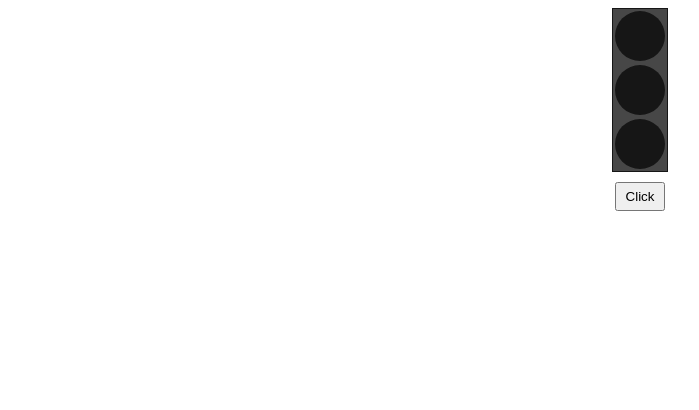
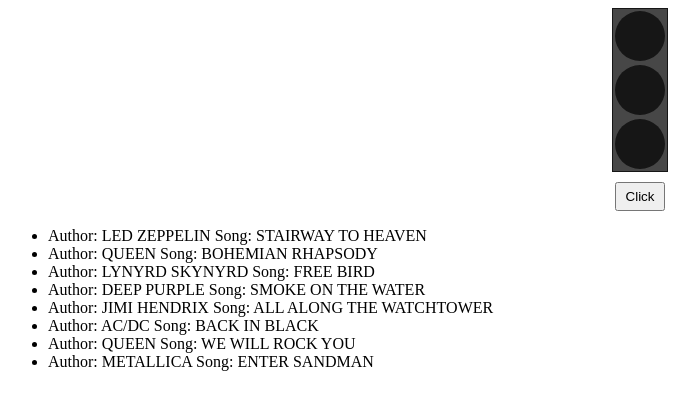
Before and after one commit to SemenKluchko/dom, a plain HTML site: page dom-basics/index.html in a window 1280 px wide. Shown: the whole page, without its empty margins (0-699 px from the left). Drawn offline with Linux system fonts and the light colour scheme.

Commit message:
add second task

```diff
--- a/index.html
+++ b/dom-basics/index.html
@@ -16,6 +16,7 @@
         </div>
         <button class="btn">Click</button>
     </div>
+    <div class="main-div"></div>
     <script type="text/javascript" src="script.js"></script>
 </body>
 </html>
--- /dev/null
+++ b/dom-basics/script.js
@@ -0,0 +1,90 @@
+;const d = document;
+
+const box = d.querySelectorAll('.box-item');
+const btn = d.querySelector('.btn');
+
+let flag = 0;
+
+function clearTrafficLight() {
+   for (let i = 0; i < box.length; i++) {
+       box[i].classList.remove('one');
+       box[i].classList.remove('two');
+       box[i].classList.remove('three');
+   }
+}
+
+btn.onclick = function() {
+    clearTrafficLight();
+    if (flag === 0) {
+        box[0].classList.add('one');
+        flag = 1;
+    } else if (flag === 1) {
+        clearTrafficLight();
+        box[1].classList.add('two');
+        flag = 2;
+    } else if (flag === 2) {
+        clearTrafficLight();
+        box[2].classList.add('three');
+        flag = 3;
+    } else {
+        box[1].classList.add('two');
+        flag = 0;
+    }
+}
+
+// second task; add author and song in html unordered list;
+const playList = [
+    {
+     author: "LED ZEPPELIN",
+     song:"STAIRWAY TO HEAVEN"
+    },
+
+    {
+     author: "QUEEN",
+     song:"BOHEMIAN RHAPSODY"
+    },
+
+    {
+     author: "LYNYRD SKYNYRD",
+     song:"FREE BIRD"
+    },
+
+    {
+     author: "DEEP PURPLE",
+     song:"SMOKE ON THE WATER"
+    },
+
+    {
+     author: "JIMI HENDRIX",
+     song:"ALL ALONG THE WATCHTOWER"
+
+    },
+
+    {
+     author: "AC/DC",
+     song:"BACK IN BLACK"
+
+    },
+
+    {
+     author: "QUEEN",
+     song:"WE WILL ROCK YOU"
+
+    },
+
+    {
+     author: "METALLICA",
+     song:"ENTER SANDMAN"
+    }];
+
+const listBox = d.querySelector('.main-div');
+const list = d.createElement('ul');
+
+playList.forEach((element) => {
+    const listItem = d.createElement('li');
+    const text = d.createTextNode(`Author: ${element.author} Song: ${element.song}`);
+    listItem.appendChild(text);
+    list.appendChild(listItem);
+});
+
+listBox.appendChild(list);
--- a/script.js
+++ /dev/null
@@ -1,33 +0,0 @@
-const d = document;
-
-const box = d.querySelectorAll('.box-item');
-const btn = d.querySelector('.btn');
-
-let flag = 0;
-
-function clearTrafficLight() {
-   for (let i = 0; i < box.length; i++) {
-       box[i].classList.remove('one');
-       box[i].classList.remove('two');
-       box[i].classList.remove('three');
-   }
-}
-
-btn.onclick = function() {
-    clearTrafficLight();
-    if (flag === 0) {
-        box[0].classList.add('one');
-        flag = 1;
-    } else if (flag === 1) {
-        clearTrafficLight();
-        box[1].classList.add('two');
-        flag = 2;
-    } else if (flag === 2) {
-        clearTrafficLight();
-        box[2].classList.add('three');
-        flag = 3;
-    } else {
-        box[1].classList.add('two');
-        flag = 0;
-    }
-}
```
Also changed, not shown: dom-basics/style.css (renamed from style.css), 1 other file.
